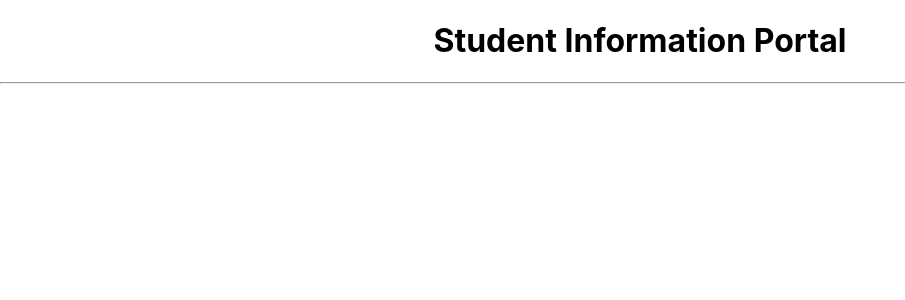
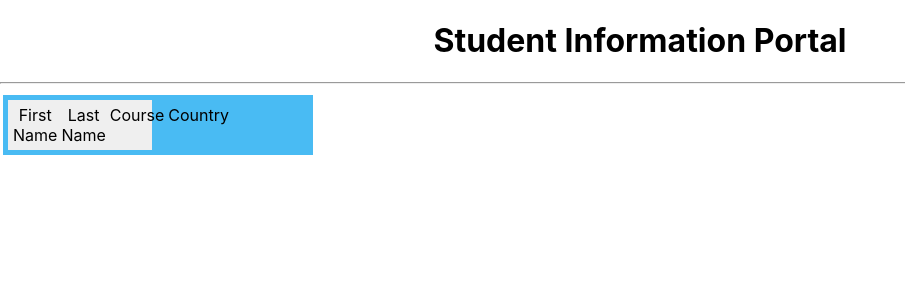
Before and after one commit to fathiminha/Student_information_portal, a React (Create React App) app in the folder studentapp/: page / in a window 1280 px wide. Shown: the top 300 px of the page, without its empty margins (0-905 px from the left). Built offline with nearby package versions, Linux system fonts and the light colour scheme.

Commit message:
added student table layout and some styles

```diff
--- a/studentapp/src/components/StudentTable.js
+++ b/studentapp/src/components/StudentTable.js
@@ -1,3 +1,20 @@
-export default function StudentTable(){
+import '../assests/css/compo.css'
+export default function StudentTable(props){
+    return(
+        <div className="outerDiv">
+            <div className="leftDiv">
+                <table>
+                    <thread>
+                        <tr>
+                            <td> First Name </td>
+                            <td> Last Name </td>
+                            <td> Course </td>
+                            <td> Country </td>
+                        </tr>
+                    </thread>
+                </table>
+            </div>
 
+        </div>
+    )
 }
```
